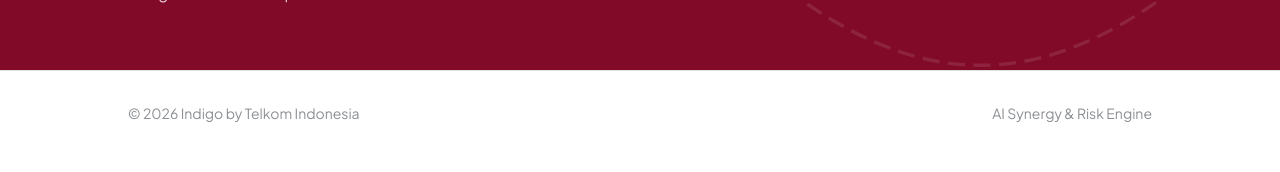
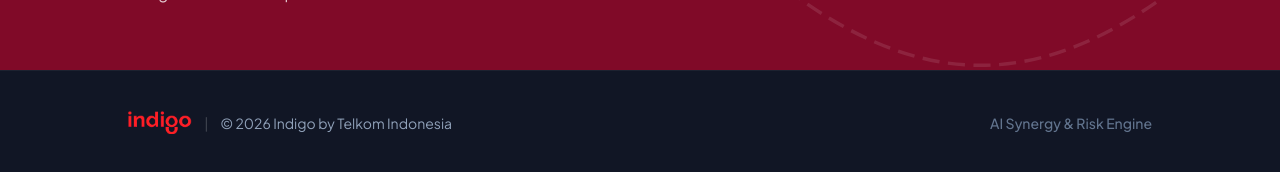
Before and after one commit to kelvinsatriahendra/Indigo-Connect-AI-Synergy-Risk-Engine-, a Next.js app: page / in a window 1280 px wide. Shown: the part 1907-2079 px from the top of the page. Built offline with nearby package versions, Linux system fonts and the light colour scheme; no server answers.

Commit message:
design: update footer background to dark navy-charcoal matching indigo.id mockup and add official logo

```diff
--- a/src/app/page.tsx
+++ b/src/app/page.tsx
@@ -226,10 +226,14 @@ export default async function Home() {
         </div>
       </section>
 
-      <footer className="border-t bg-white px-6 py-8">
-        <div className="mx-auto flex max-w-5xl items-center justify-between text-sm text-[#8c8f93]">
-          <p>&copy; 2026 Indigo by Telkom Indonesia</p>
-          <p>AI Synergy & Risk Engine</p>
+      <footer className="bg-[#111625] text-slate-400 px-6 py-10 border-t border-white/5">
+        <div className="mx-auto flex max-w-5xl flex-col sm:flex-row items-center justify-between gap-6 text-sm text-slate-400">
+          <div className="flex items-center gap-3">
+            <img src="/indigo-red.png" alt="Indigo Logo" className="h-6 w-auto object-contain brightness-110" />
+            <span className="text-white/20 hidden sm:inline">|</span>
+            <p>&copy; 2026 Indigo by Telkom Indonesia</p>
+          </div>
+          <p className="text-slate-500 font-medium">AI Synergy & Risk Engine</p>
         </div>
       </footer>
     </div>
```
